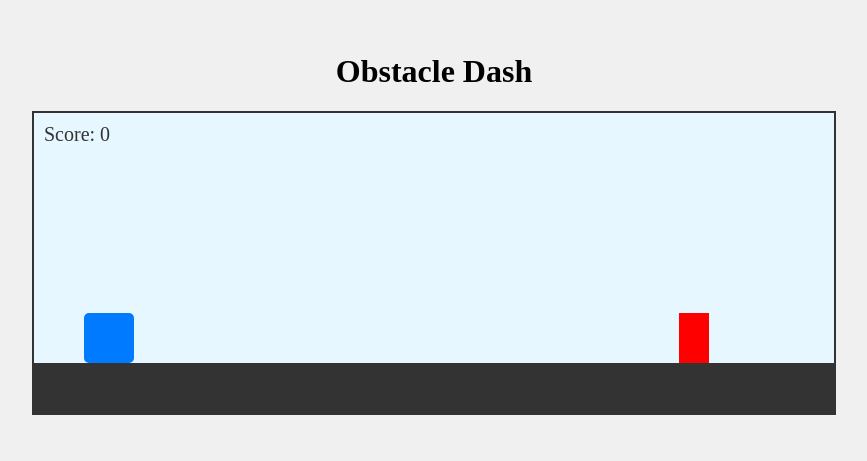
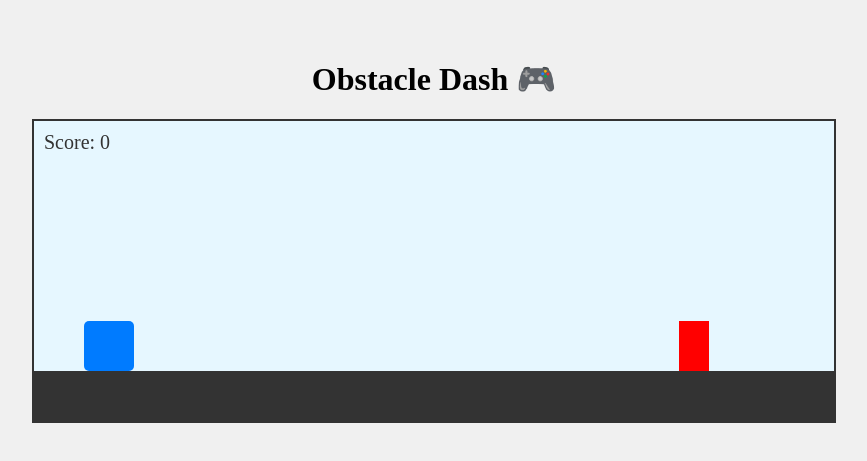
Before and after one commit to harsh-dart/HactoberFest2024, a plain HTML site: page WebProjects/Obstacle Dash game/index.html in a window 1280 px wide. Shown: the part 177-638 px from the top of the page, without its empty margins (206-1073 px from the left). Drawn offline with Linux system fonts and the light colour scheme.

Commit message:
Obstacle game

```diff
--- a/WebProjects/Obstacle Dash game/index.html
+++ b/WebProjects/Obstacle Dash game/index.html
@@ -7,7 +7,7 @@
     <link rel="stylesheet" href="style.css">
 </head>
 <body>
-    <h1> Obstacle Dash </h1>
+    <h1> Obstacle Dash 🎮</h1>
     <div id="gameArea">
         <div id="racer"></div>
         <div id="ground"></div>
--- a/WebProjects/Obstacle Dash game/script.js
+++ b/WebProjects/Obstacle Dash game/script.js
@@ -56,7 +56,7 @@ function jump() {
         } else {
             jumpHeight += 5;
             racer.style.bottom = (50 + jumpHeight) + 'px';
-        }
+        }//
     }, 20);
 }
 
--- a/WebProjects/Obstacle Dash game/style.css
+++ b/WebProjects/Obstacle Dash game/style.css
@@ -1,5 +1,5 @@
 body {
-    margin: 0;
+    margin: 1;
     display: flex;
     flex-direction: column;
     justify-content: center;
```
